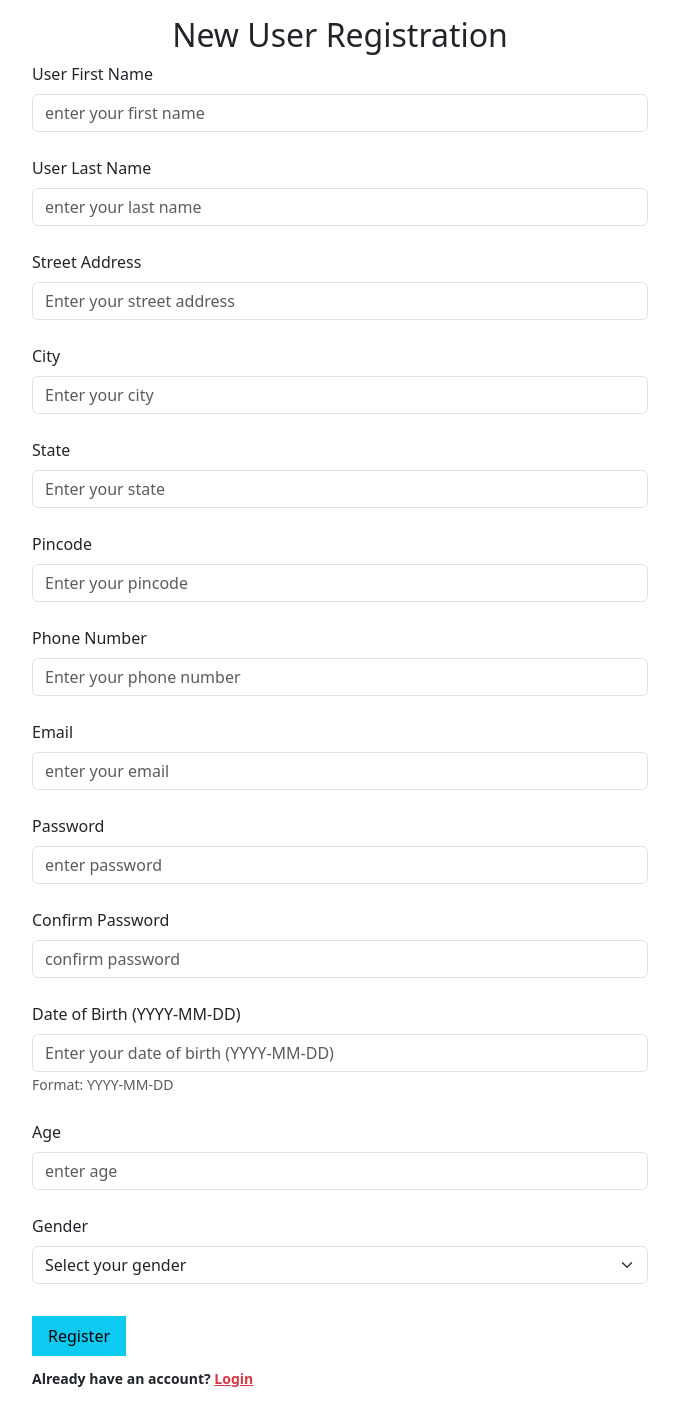
After one commit to AKIHSNAV/DBMS, a PHP site: page /users_area/user_registration.php in a window 1280 px wide. The commit adds this page. Shown: the whole page, without its empty margins (300-979 px from the left). Run offline with PHP 8.4, Linux system fonts and the light colour scheme.

Commit message:
user+start

```diff
--- a/functions/common_function.php
+++ b/functions/common_function.php
@@ -1,5 +1,5 @@
 <?php
-include ('./includes/connect.php'); // Connect file to MySQL
+// include ('./includes/connect.php'); // Connect file to MySQL
 
 // display all products on home-page
 function display_products()
--- a/index.php
+++ b/index.php
@@ -74,7 +74,7 @@ include ('./functions/common_function.php'); // Common functions file
                     <a class="nav-link" href="#">Welcome Guest</a> <!-- will be changed to customer's name -->
                 </li>
                 <li class="nav-item">
-                    <a class="nav-link" href="#">Login</a>
+                    <a class="nav-link" href="./users_area/user_login.php">Login</a>
                 </li>
             </ul>
         </nav>
--- /dev/null
+++ b/users_area/user_registration.php
@@ -0,0 +1,153 @@
+<?php
+include('../includes/connect.php');
+include('../functions/common_function.php') ?>
+
+
+<!DOCTYPE html>
+<html lang="en">
+<head>
+    <meta charset="UTF-8">
+    <meta http-equiv="X-UA-Compatible" content="IE=edge">
+    <meta name="viewport" content="width=device-width, initial-scale=1.0">
+    <title>User -registration</title>
+    <!-- bootstrap CSS link -->
+    <link href="https://cdn.jsdelivr.net/npm/bootstrap@5.3.3/dist/css/bootstrap.min.css" rel="stylesheet"
+        integrity="sha384-QWTKZyjpPEjISv5WaRU9OFeRpok6YctnYmDr5pNlyT2bRjXh0JMhjY6hW+ALEwIH" crossorigin="anonymous">
+
+
+</head>
+<body>
+<div class="container-fluid my-3">
+    <h2 class="text-center">New User Registration</h2>
+    <div class="row d-flex align-items-center justify-content-center">
+        <div class="col-lg-l2 col-xl-6">
+<form action="" method="post" enctype="multipart/form-data">
+    <div class="form-outline mb-4">
+        <!-- user firstname field -->
+        <label for="first_name" class="form-label">User First Name</label>
+        <input type="text" id="first_name" class="form-control" placeholder="enter your first name" autocomplete="off" required="required" name="first_name" />
+    </div>
+    <div class="form-outline mb-4">
+        <!-- user lastname field -->
+        <label for="last_name" class="form-label">User Last Name</label>
+        <input type="text" id="last_name" class="form-control" placeholder="enter your last name" autocomplete="off" name="last_name" />
+    </div>
+    <div class="form-outline mb-4">
+        <!-- address street field -->
+        <label for="address_street" class="form-label">Street Address</label>
+        <input type="text" id="address_street" class="form-control" placeholder="Enter your street address" autocomplete="off" required="required" name="address_street" />
+    </div>
+    <div class="form-outline mb-4">
+        <!-- address city field -->
+        <label for="address_city" class="form-label">City</label>
+        <input type="text" id="address_city" class="form-control" placeholder="Enter your city" autocomplete="off" required="required" name="address_city" />
+    </div>
+    <div class="form-outline mb-4">
+        <!-- address state field -->
+        <label for="address_state" class="form-label">State</label>
+        <input type="text" id="address_state" class="form-control" placeholder="Enter your state" autocomplete="off" required="required" name="address_state" />
+    </div>
+    <div class="form-outline mb-4">
+        <!-- pincode field -->
+        <label for="pincode" class="form-label">Pincode</label>
+        <input type="text" id="pincode" class="form-control" placeholder="Enter your pincode" autocomplete="off" required="required" name="pincode" />
+    </div>
+    <div class="form-outline mb-4">
+        <!-- phone number field -->
+        <label for="phone_no" class="form-label">Phone Number</label>
+        <input type="tel" id="phone_no" class="form-control" placeholder="Enter your phone number" autocomplete="off" required="required" name="phone_no" />
+    </div>
+    <div class="form-outline mb-4">
+        <!-- email field -->
+        <label for="email" class="form-label">Email</label>
+        <input type="text" id="email" class="form-control" placeholder="enter your email" autocomplete="off" required="required" name="email" />
+    </div>
+    <div class="form-outline mb-4">
+        <!-- password field -->
+        <label for="password" class="form-label">Password</label>
+        <input type="text" id="password" class="form-control" placeholder="enter password" autocomplete="off" required="required" name="password" />
+    </div>
+    <div class="form-outline mb-4">
+        <label for="conf_user_password" class="form-label">Confirm Password</label>
+        <input type="text" id="conf_user_password" class="form-control" placeholder="confirm password" autocomplete="off" required="required" name="conf_user_password" />
+    </div>
+    <div class="form-outline mb-4">
+        <!-- date of birth field -->
+        <label for="dob" class="form-label">Date of Birth (YYYY-MM-DD)</label>
+        <input type="text" id="dob" class="form-control" pattern="\d{4}-\d{2}-\d{2}" placeholder="Enter your date of birth (YYYY-MM-DD)" autocomplete="off" required="required" name="dob" />
+        <small class="text-muted">Format: YYYY-MM-DD</small>
+    </div>
+    <div class="form-outline mb-4">
+        <!-- age field -->
+        <label for="age" class="form-label">Age</label>
+        <input type="text" id="age" class="form-control" placeholder="enter age" autocomplete="off" required="required" name="age" />
+    </div>
+    <div class="form-outline mb-4">
+        <!-- gender field -->
+        <label for="gender" class="form-label">Gender</label>
+        <select id="gender" class="form-select" required="required" name="gender">
+            <option value="" disabled selected>Select your gender</option>
+            <option value="Male">Male</option>
+            <option value="Female">Female</option>
+            <option value="Other">Other</option>
+        </select>
+    </div>
+    <div class=" mt-4 pt-2">
+        <input type="submit" value="Register" class="bg-info py-2 px-3 border-0" name="user_register">
+        <p class="small fw-bold mt-2 pt-1 mb-0">Already have an account? <a href="user_login.php" class="text-danger"> Login</a></p>
+    </div>
+</form>
+        </div>
+    </div>
+
+</div>
+
+</body>
+</html>
+
+<!-- php code -->
+<?php
+if(isset($_POST['user_register'])){
+    $first_name=$_POST['first_name'];
+    $last_name=$_POST['last_name'];
+    $address_street=$_POST['address_street'];
+    $address_city=$_POST['address_city'];
+    $address_state=$_POST['address_state'];
+    $pincode=$_POST['pincode'];
+    $phone_no=$_POST['phone_no'];
+    $email=$_POST['email'];
+    $password=$_POST['password'];
+    $conf_password=$_POST['conf_user_password'];
+    $dob=$_POST['dob'];
+    $age=$_POST['age'];
+    $gender=$_POST['gender'];
+    // $user_ip=getIPAddress();  <!--After adding the function in the functions folder -->
+
+    $select_query="Select * from customer where email='$email' or phone_no='$phone_no'";
+    $result=mysqli_query($con,$select_query);
+    $rows_count=mysqli_num_rows($result);
+    if ($rows_count > 0){
+        echo "<script>alert('User with given email or phone number already exist')</script>";
+    }
+    else if($password!=$conf_password){
+        echo "<script>alert('Passwords donot match')</script>";
+    }
+    else{
+        $insert_query="insert into customer (first_name, last_name, address_street, address_city, address_state, pincode, phone_no, email, password, dob,age, gender) values ('$first_name','$last_name','$address_street','$address_state','$address_state','$pincode','$phone_no','$email','$password','$dob','$age','$gender')";
+        $sql_execute=mysqli_query($con,$insert_query);
+        if($sql_execute){
+            echo "<script>alert('User registered successfully')</script>";
+        }else{
+            die(mysqli_error($con));
+        }
+    }
+
+
+// selecting cart items
+
+
+}
+
+
+
+?>
```
Also changed, not shown: start.php (added, +72 -0 lines), users_area/user_login.php (added, +71 -0 lines).
